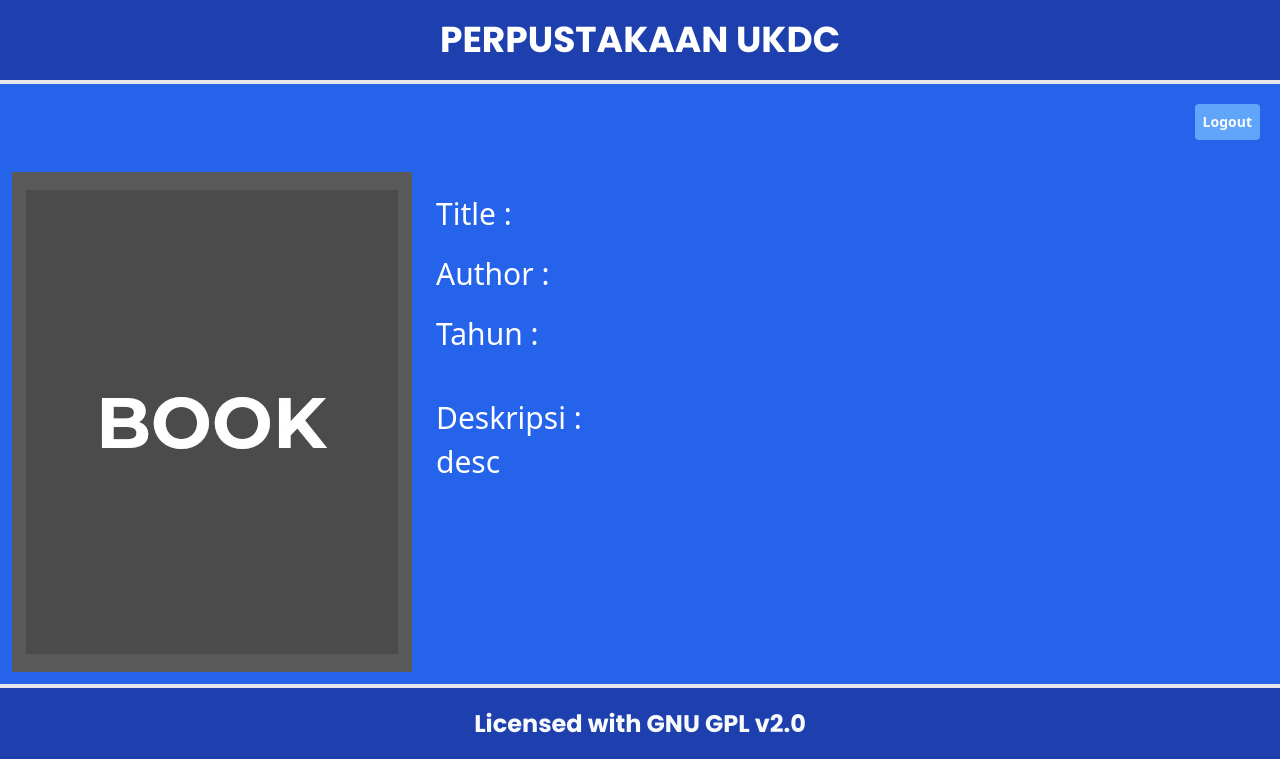
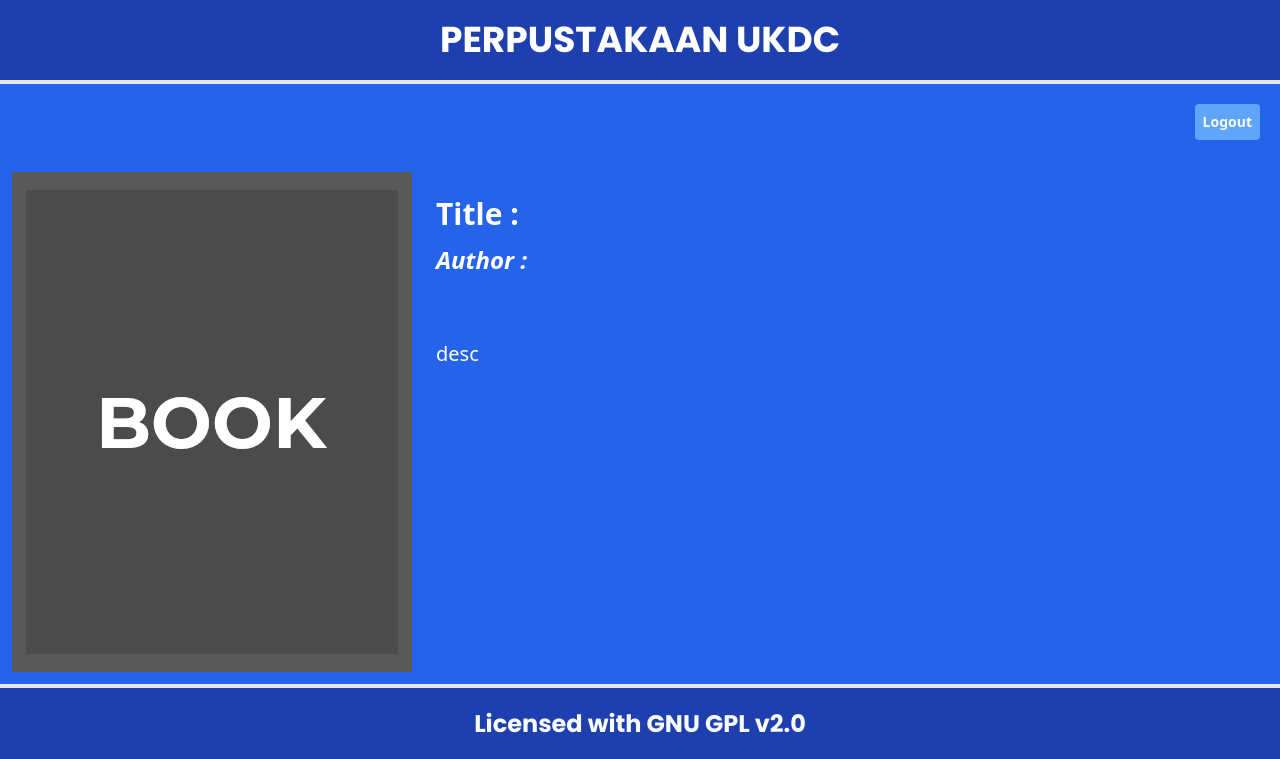
Before and after one commit to commrade-goad/tg-perpus-php, a PHP site: page /dashboard/book_detail.php in a window 1280 px wide. Shown: the top 759 px of the page. Run offline with PHP 8.4, Linux system fonts and the light colour scheme; the visitor is signed in with stand-in values (Sample User, id 1); some libraries are stand-ins or nearby versions.

Commit message:
changed some of the book detail styling

```diff
--- a/web/dashboard/book_detail.php
+++ b/web/dashboard/book_detail.php
@@ -24,14 +24,14 @@
     <div class="bg-blue-600 p-3 flex">
         <img src="/src/cover.jpg" alt="Cover">
         <div class="p-3 text-3xl text-white">
-            <div class="p-3" id="title">Title :</div>
-            <div class="p-3" id="author">Author :</div>
-            <div class="p-3" id="year">Tahun :</div>
-            <div class="p-3 flex flex-wrap gap-4 items-center">
-                <div class="flex flex-wrap gap-2" id="tag"></div>
+            <div class="p-3 pb-0 font-bold text-3xl" id="title">Title :</div>
+            <div class="p-3 font-bold text-2xl pb-0 italic" id="author">Author :</div>
+            <div class="p-3 text-xl italic" id="year"></div>
+            <div class="p-3 flex flex-wrap gap-4 items-center font-bold">
+                <div class="flex flex-wrap gap-2 text-base" id="tag"></div>
             </div>
-            <div class="p-3">Deskripsi :
-                <div class="mt-2" id="desc">desc</div>
+            <div class="p-3">
+                <div class="mt-1 text-xl" id="desc">desc</div>
             </div>
         </div>
     </div>
@@ -67,16 +67,16 @@
 
                 const data = await response.json();
 
-                document.getElementById('title').textContent = `Title: ${data.title}`;
-                document.getElementById('author').textContent = `Author: ${data.author}`;
-                document.getElementById('year').textContent = `Tahun: ${data.year}`;
+                document.getElementById('title').textContent = `${data.title}`;
+                document.getElementById('author').textContent = `${data.author}`;
+                document.getElementById('year').textContent = `${data.year}`;
                 const tg = document.getElementById('tag');
 
 
                 for (let i = 0; i < data.tags.length; i++) {
                     const cur_tag = data.tags[i];
                 tg.innerHTML += `
-                <div onclick="teleport('${cur_tag.name}')" class="tag-btn bg-blue-400 hover:bg-blue-700 text-white pb-2 pl-2 pr-2 rounded item-center text-center" data-id="${cur_tag.id}">${cur_tag.name}</div>
+                <div onclick="teleport('${cur_tag.name}')" class="tag-btn bg-blue-400 hover:bg-blue-700 text-white p-2 pt-1 pb-1 rounded item-center text-center" data-id="${cur_tag.id}">${cur_tag.name}</div>
                 `;
                 console.log(data.tags[i].name);
                 }
```
